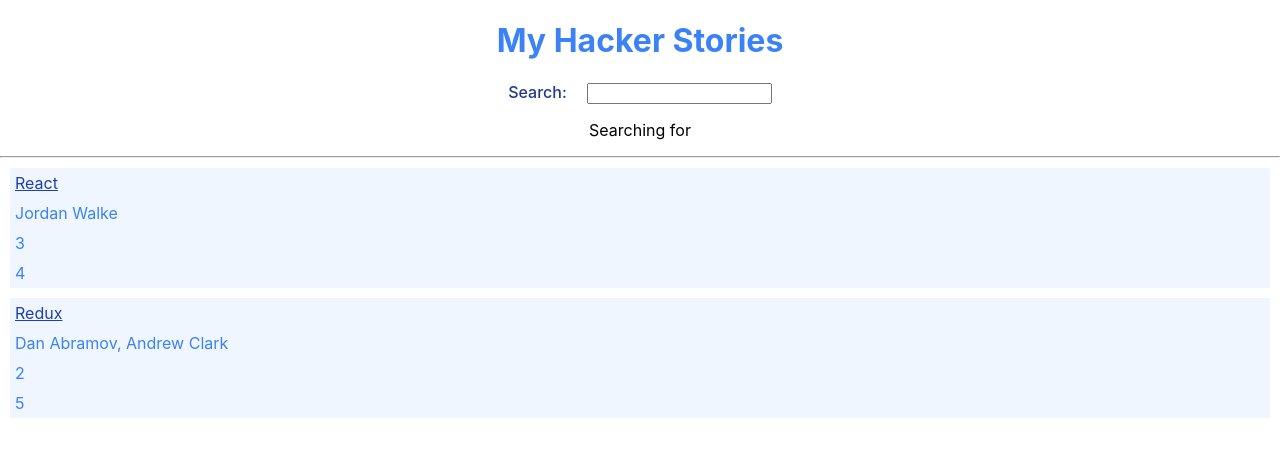
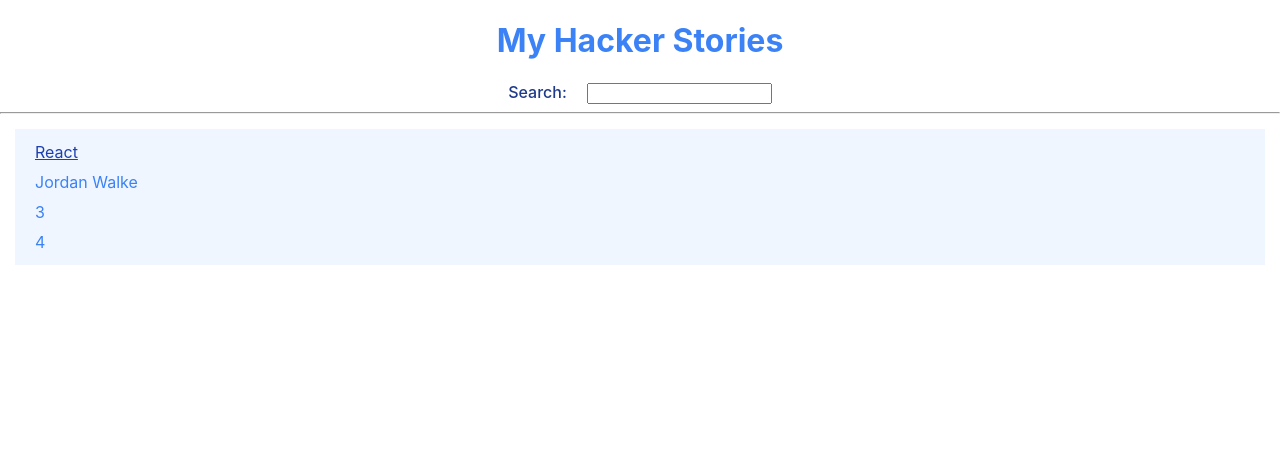
Before and after one commit to apolloinfinity/hacker-stories, a React (Create React App) app: page / in a window 1280 px wide. Shown: the top 456 px of the page. Built offline with nearby package versions, Linux system fonts and the light colour scheme.

Commit message:
Added functions to be used by Search component, helping drive the concept of communication between child and parent compoents

```diff
--- a/src/App.js
+++ b/src/App.js
@@ -20,37 +20,39 @@
 			objectID: 1
 		}
 	];
+	const [ searchTerm, setSearchTerm ] = useState('React');
 
 	const handleSearch = (event) => {
-		console.log(event.target.value);
+		setSearchTerm(event.target.value);
 	};
+
+	const searchedStories = stories.filter((story) =>
+		story.title.toLowerCase().includes(searchTerm.toLowerCase())
+	);
 
 	return (
 		<div className='App'>
 			<h1>My Hacker Stories</h1>
-			<Search onSearch={handleSearch} />
+
+			<Search search={searchTerm} onSearch={handleSearch} />
 
 			<hr />
-			<List list={stories} />
+
+			<List list={searchedStories} />
 		</div>
 	);
 };
 
 const Search = (props) => {
-	const [ searchTerm, setSearchTerm ] = useState('');
-
-	const handleChange = (event) => {
-		setSearchTerm(event.target.value);
-		props.onSearch(event);
-	};
-
 	return (
 		<div>
 			<label htmlFor='search'>Search:</label>
-			<input id='search' type='text' onChange={handleChange} />
-			<p>
-				Searching for <strong>{searchTerm}</strong>
-			</p>
+			<input
+				id='search'
+				type='text'
+				onChange={props.search}
+				value={props.onSearch}
+			/>
 		</div>
 	);
 };
--- a/src/index.css
+++ b/src/index.css
@@ -23,7 +23,8 @@
 .card {
 	display: flex;
 	flex-direction: column;
-	margin: 10px;
+	margin: 15px;
+	padding: 8px 15px;
 	text-align: justify;
 	background: #eff6ff;
 }
```
